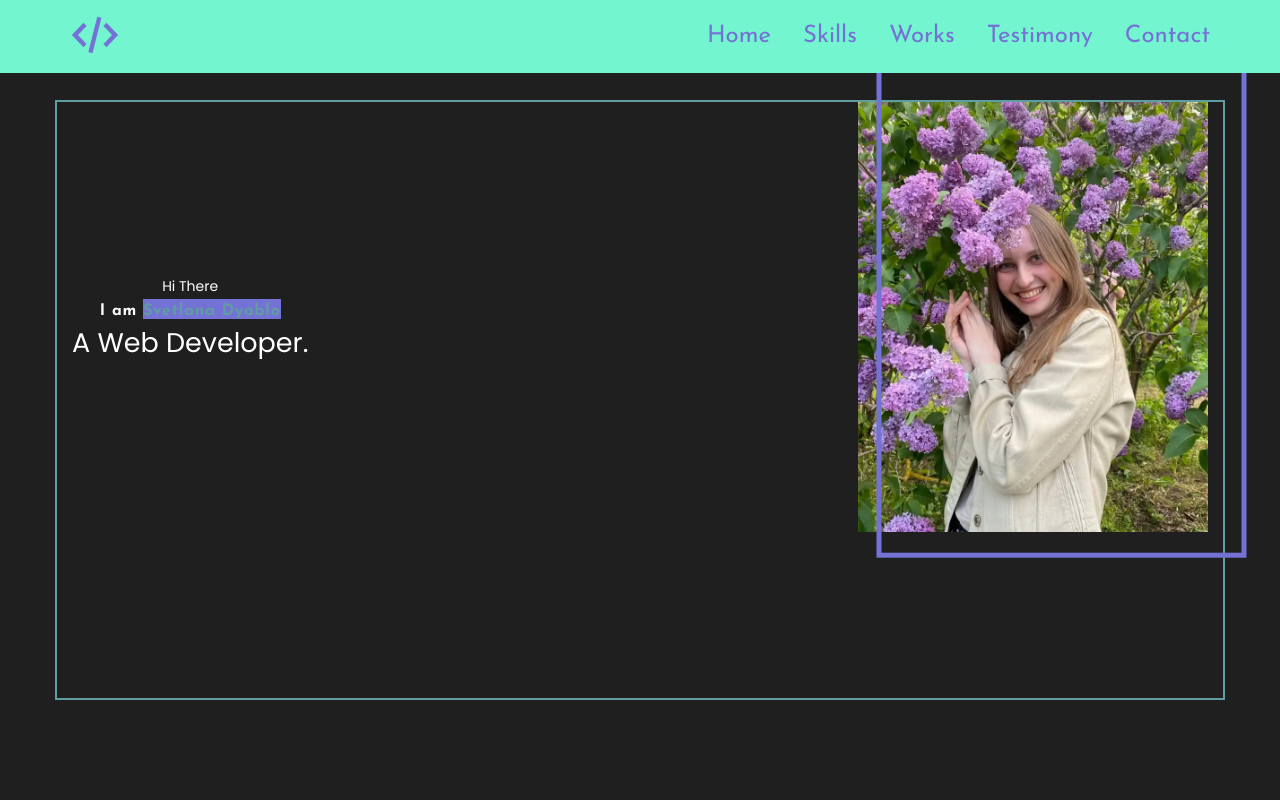
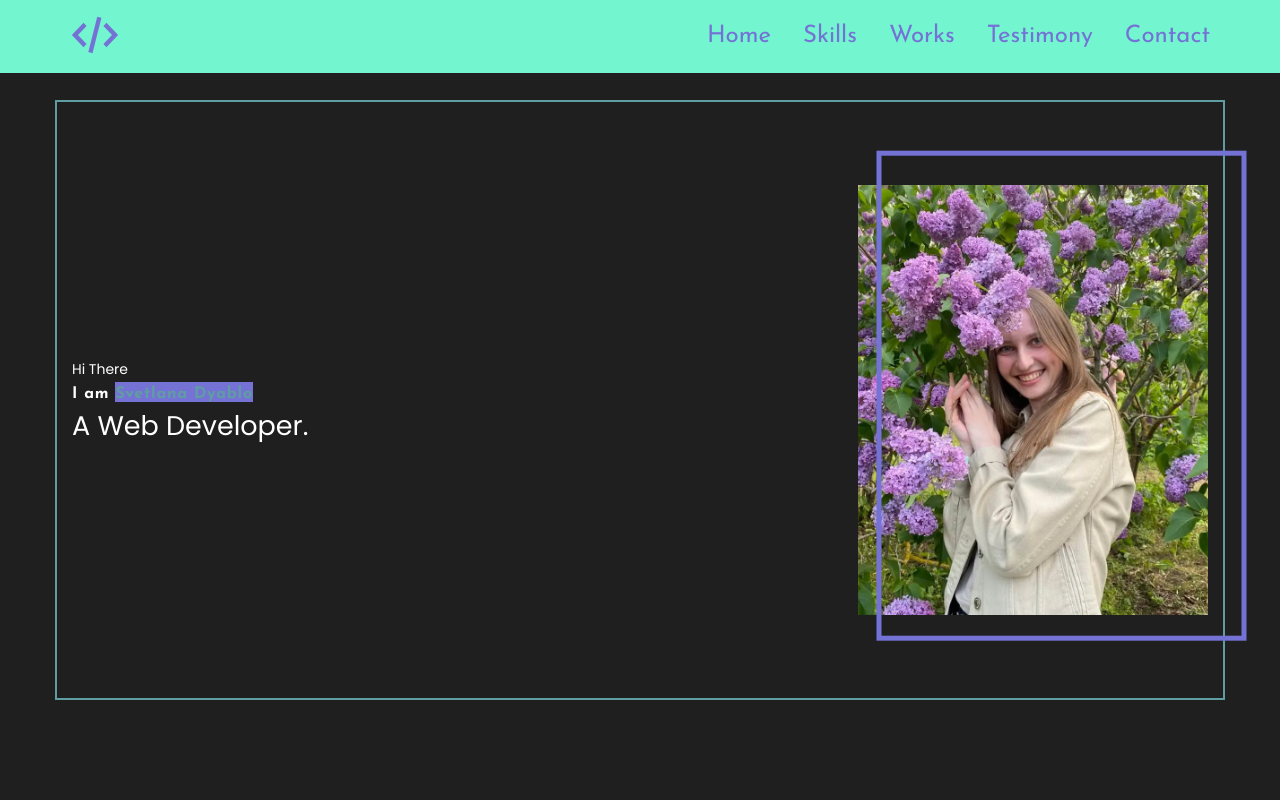
Before and after one commit to akach-dev/styled, a React (Create React App) app: page / in a window 1280 px wide. Shown: the top 800 px of the page. Built offline with nearby package versions, Linux system fonts and the light colour scheme.

Commit message:
update hero2

```diff
--- a/src/components/Wrapper.tsx
+++ b/src/components/Wrapper.tsx
@@ -2,7 +2,7 @@ import styled from "styled-components";
 
 export const Wrapper = styled.div`
   min-height: 100vh;
+  display: flex;
+  flex-direction: column;
   overflow: auto;
-  display: grid;
-  grid-template:  1fr minmax(80px, auto) / 1fr;
 `
--- a/src/layout/sections/hero/Hero.tsx
+++ b/src/layout/sections/hero/Hero.tsx
@@ -3,13 +3,12 @@ import hero from "../../../assets/images/photo.webp"
 import styled from "styled-components";
 import {Container} from "../../../components/Container";
 import {theme} from "../../../styles/Theme";
-import {FlexWrapper} from "../../../components/FlexWrapper";
 
 export const Hero = () => {
   return (
      <StyledHero>
        <HeroContainer>
-         <FlexWrapper justify={'space-between'} align={'center'} wrap={'wrap'}>
+
          <HeroBody>
            <HeroHi>Hi There</HeroHi>
            <HeroTitle>I am <span>Svetlana Dyablo</span></HeroTitle>
@@ -19,24 +18,22 @@ export const Hero = () => {
          <HeroImg>
            <Img src={hero} alt="my img"/>
          </HeroImg>
-         </FlexWrapper>
+
        </HeroContainer>
      </StyledHero>
   );
 };
 
 const HeroContainer = styled(Container)`
-  height: 100%;
-  //display: flex;
+  display: flex;
+  width: 100%;
+  align-items: center;
   border: 2px solid cadetblue;
-
-  align-items: center;
 `
 
 const StyledHero = styled.section`
   height: 100vh;
-
-
+  display: flex;
   //padding-top: calc(80px + (250 - 80) * ((100vw - 320px) / (1170 - 320)));
   //padding-bottom: calc(80px + (250 - 80) * ((100vw - 320px) / (1170 - 320)));
   /*  & *:not(:last-child) {
@@ -46,6 +43,9 @@ const StyledHero = styled.section`
 
 const HeroImg = styled.div`
   position: relative;
+  flex: 0 0 350px;
+  height: 430px;
+
 
   &::before {
     content: '';
@@ -58,13 +58,14 @@ const HeroImg = styled.div`
   }
 `
 const Img = styled.img`
-  width: 350px;
-  height: 430px;
+  max-width: 100%;
+  height: 100%;
   object-fit: cover;
 `
 const HeroBody = styled.div`
+  flex: 1 1 auto;
   padding-right: 30px;
-  max-width: 300px;
+
 
   & *:not(:last-child) {
     margin-bottom: 10px;
--- a/src/styles/Global.styled.tsx
+++ b/src/styles/Global.styled.tsx
@@ -79,6 +79,7 @@ export const GlobalStyled = createGlobalStyle`
   }
 
   main {
+    flex-grow: 1;
     background-color: antiquewhite;
   }
 
```
Lines whose indentation alone changed are shown as unchanged.
